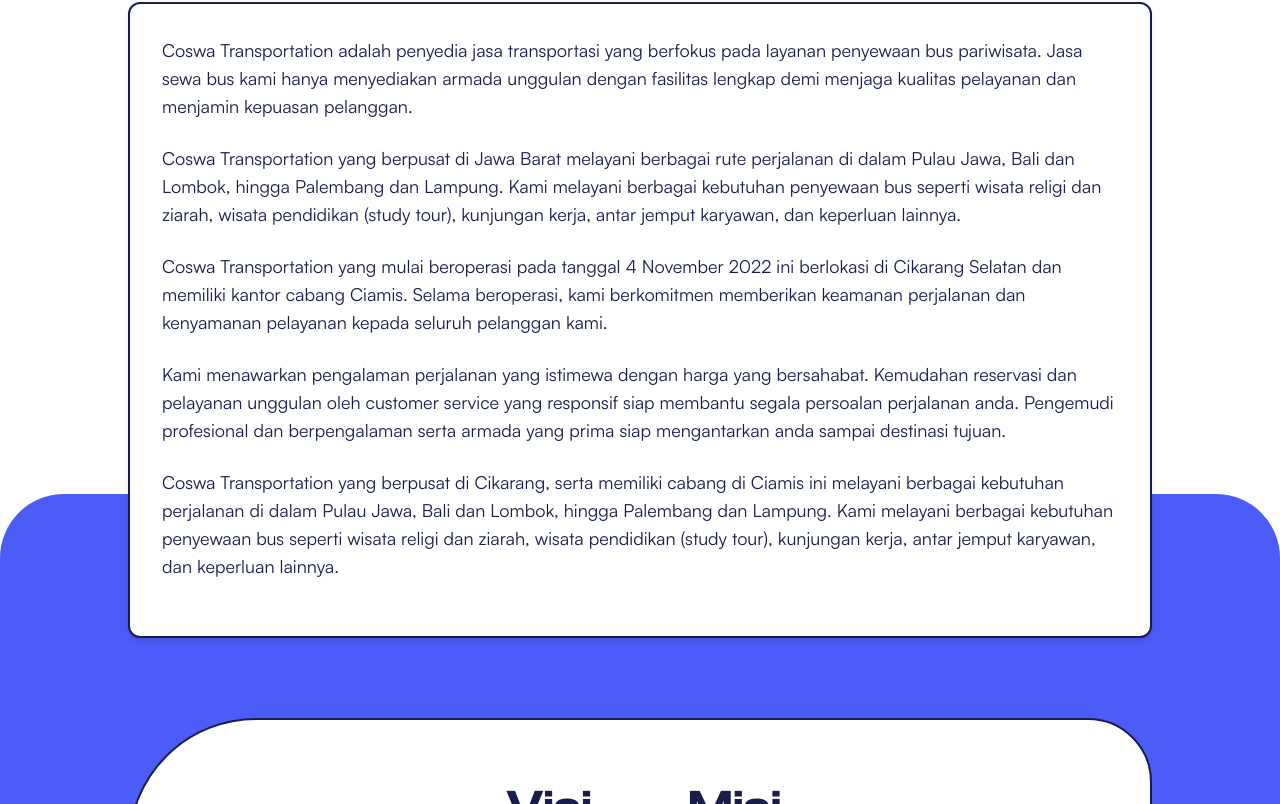
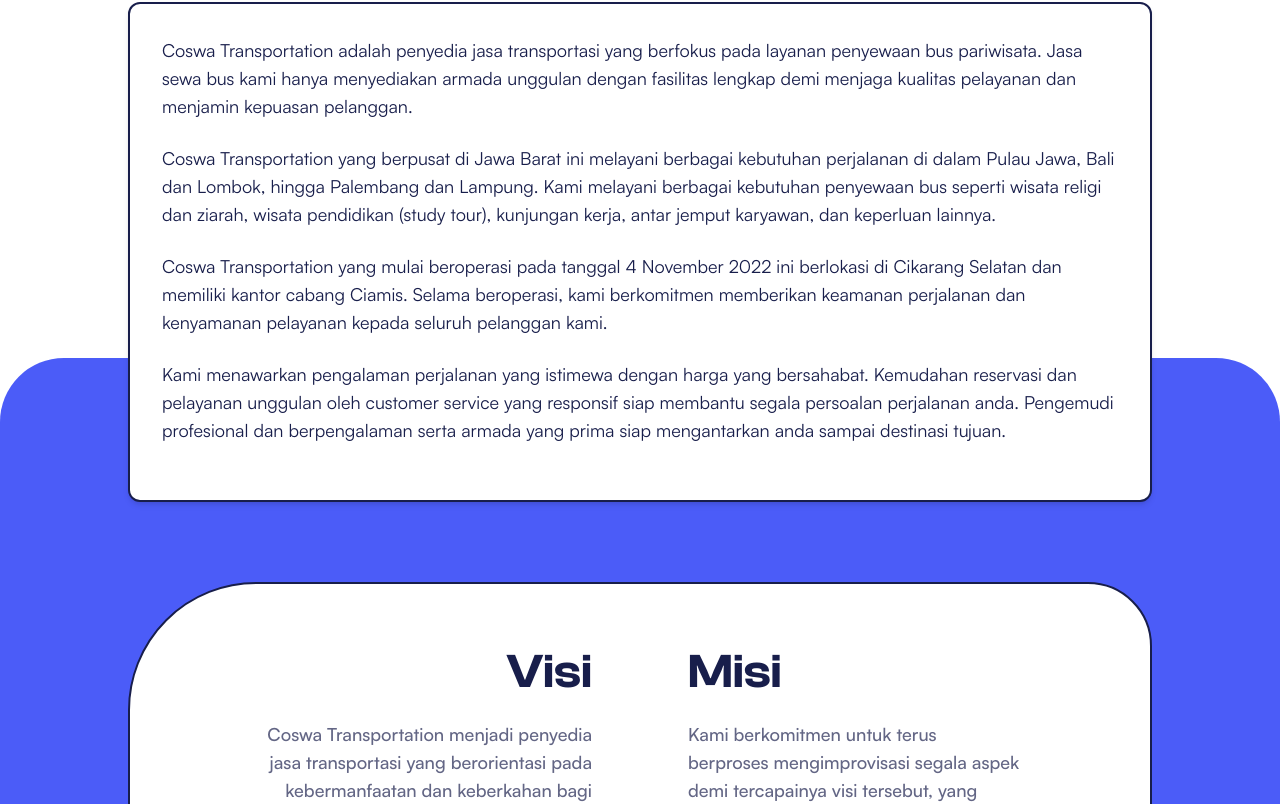
Before and after one commit to hradiluhung/coswa, a Next.js app: page /tentang-kami in a window 1280 px wide. Shown: the part 522-1326 px from the top of the page. Built offline with nearby package versions, Linux system fonts and the light colour scheme.

Commit message:
change contact order

```diff
--- a/src/app/armada/page.tsx
+++ b/src/app/armada/page.tsx
@@ -159,7 +159,7 @@
                 Medium Bus
               </h1>
               <p className="text-quaternary mt-6 text-center">
-                Medium Bus adalah pilihan armada dengan kapasitas Sedang. Dengan
+                Medium Bus adalah pilihan armada dengan kapasitas sedang. Dengan
                 konfigurasi tempat duduk berkapasitas 33-29 orang, pilihan
                 Medium Bus cocok untuk berpergian dan perjalanan bagi kelompok
                 dalam jumlah kecil dan sedang.
--- a/src/app/tentang-kami/about-items.ts
+++ b/src/app/tentang-kami/about-items.ts
@@ -1,7 +1,6 @@
 export const aboutItems = [
   "Coswa Transportation adalah penyedia jasa transportasi yang berfokus pada layanan penyewaan bus pariwisata. Jasa sewa bus kami hanya menyediakan armada unggulan dengan fasilitas lengkap demi menjaga kualitas pelayanan dan menjamin kepuasan pelanggan.",
-  "Coswa Transportation yang berpusat di Jawa Barat melayani berbagai rute perjalanan di dalam Pulau Jawa, Bali dan Lombok, hingga Palembang dan Lampung. Kami melayani berbagai kebutuhan penyewaan bus seperti wisata religi dan ziarah, wisata pendidikan (study tour), kunjungan kerja, antar jemput karyawan, dan keperluan lainnya. ",
+  "Coswa Transportation yang berpusat di Jawa Barat ini melayani berbagai kebutuhan perjalanan di dalam Pulau Jawa, Bali dan Lombok, hingga Palembang dan Lampung. Kami melayani berbagai kebutuhan penyewaan bus seperti wisata religi dan ziarah, wisata pendidikan (study tour), kunjungan kerja, antar jemput karyawan, dan keperluan lainnya.",
   "Coswa Transportation yang mulai beroperasi pada tanggal 4 November 2022 ini berlokasi di Cikarang Selatan dan memiliki kantor cabang Ciamis. Selama beroperasi, kami berkomitmen memberikan keamanan perjalanan dan kenyamanan pelayanan kepada seluruh pelanggan kami.",
   "Kami menawarkan pengalaman perjalanan yang istimewa dengan harga yang bersahabat. Kemudahan reservasi dan pelayanan unggulan oleh customer service yang responsif siap membantu segala persoalan perjalanan anda. Pengemudi profesional dan berpengalaman serta armada yang prima siap mengantarkan anda sampai destinasi tujuan.",
-  "Coswa Transportation yang berpusat di Cikarang, serta memiliki cabang di Ciamis ini melayani berbagai kebutuhan perjalanan di dalam Pulau Jawa, Bali dan Lombok, hingga Palembang dan Lampung. Kami melayani berbagai kebutuhan penyewaan bus seperti wisata religi dan ziarah, wisata pendidikan (study tour), kunjungan kerja, antar jemput karyawan, dan keperluan lainnya.",
 ]
```
